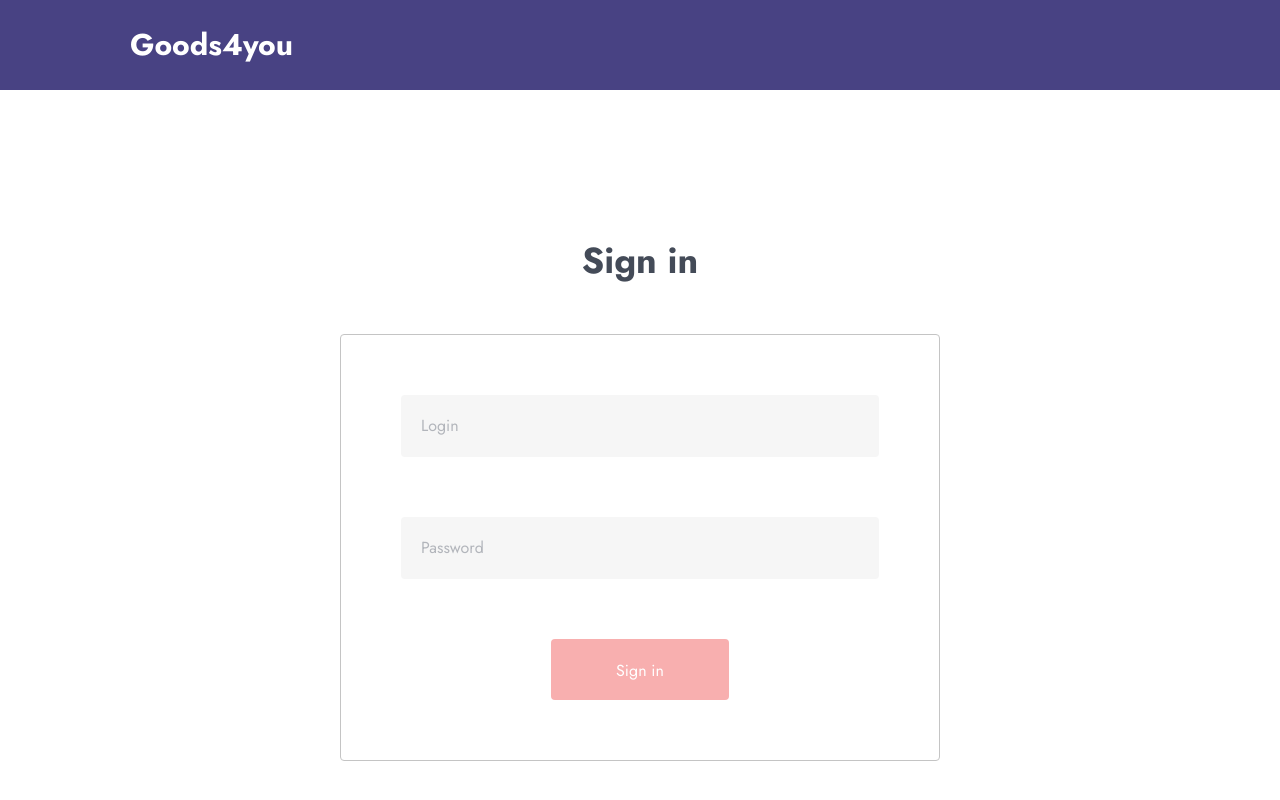
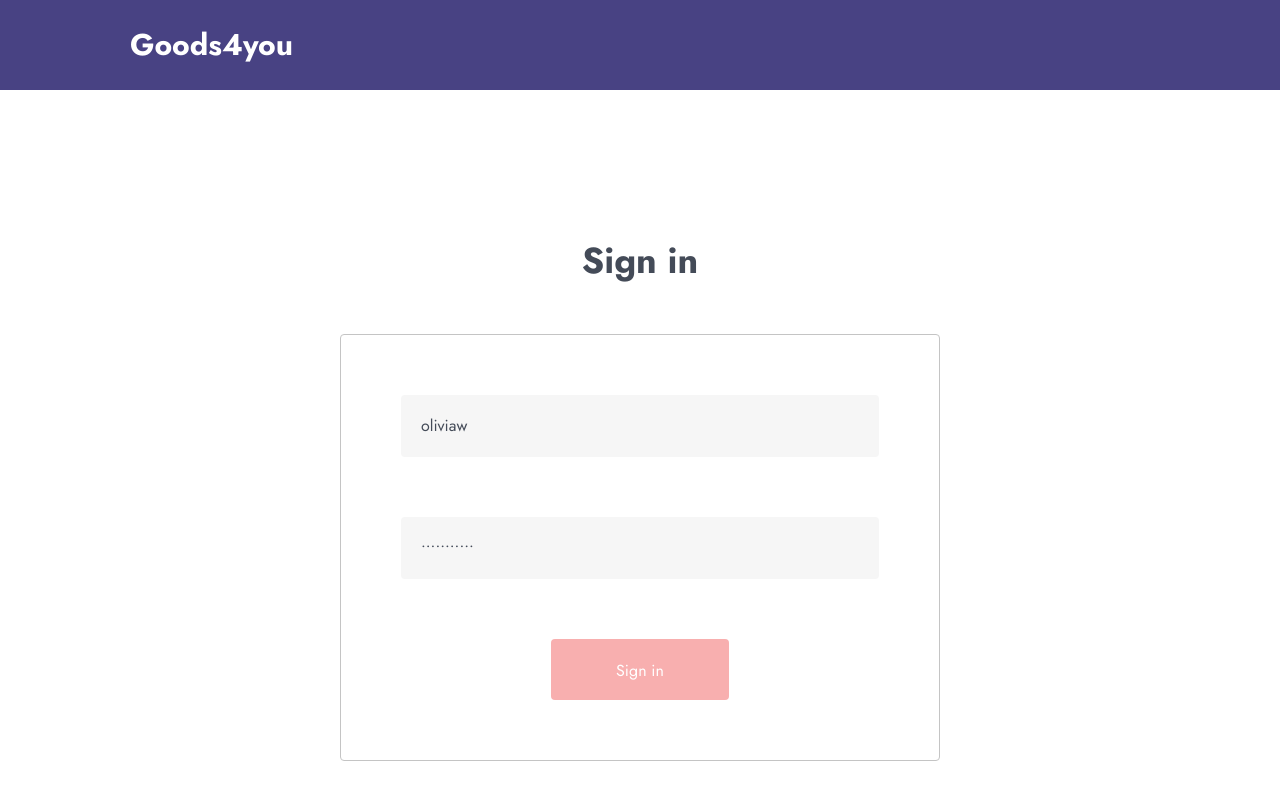
Before and after one commit to Annebula77/Goods4you, a React (Vite) app: page /login in a window 1280 px wide. Shown: the top 800 px of the page. Built offline with nearby package versions, Linux system fonts and the light colour scheme.

Commit message:
fix schema after api update

```diff
--- a/src/components/LoginForm/LoginForm.tsx
+++ b/src/components/LoginForm/LoginForm.tsx
@@ -30,6 +30,7 @@ const LoginForm = () => {
           type="text"
           id="username"
           name="username"
+          defaultValue="oliviaw"
           placeholder="Login"
           aria-label="Login"
           pattern="[a-zA-Z0-9._\-\s]+"
@@ -43,6 +44,7 @@ const LoginForm = () => {
           type="password"
           id="password"
           name="password"
+          defaultValue="oliviawpass"
           placeholder="Password"
           aria-label="password"
           pattern="[a-zA-Z0-9._\-\s]+"
--- a/src/components/LoginForm/UseLoginForm.ts
+++ b/src/components/LoginForm/UseLoginForm.ts
@@ -54,7 +54,7 @@ export const useLoginForm = () => {
         password: formData.password,
         expiresInMins: formData.expiresInMins,
       }).unwrap();
-      setToken(response.token);
+      setToken(response.accessToken);
       navigate('/');
     } catch (error) {
       console.error('Login failed:', error);
--- a/src/models/loginSchema.ts
+++ b/src/models/loginSchema.ts
@@ -24,7 +24,7 @@ export const LoginResponseSchema = z.object({
   lastName: z.string(),
   gender: z.enum(['male', 'female']),
   image: z.string().url(),
-  token: z.string(),
+  accessToken: z.string(),
   refreshToken: z.string(),
 });
 
--- a/src/store/slices/authApiSlice.ts
+++ b/src/store/slices/authApiSlice.ts
@@ -33,7 +33,7 @@ export const authApiSlice = createApi({
       transformResponse: response => {
         const parsedResponse = LoginResponseSchema.parse(response);
 
-        localStorage.setItem('token', parsedResponse.token);
+        localStorage.setItem('token', parsedResponse.accessToken);
 
         return parsedResponse;
       },
```
